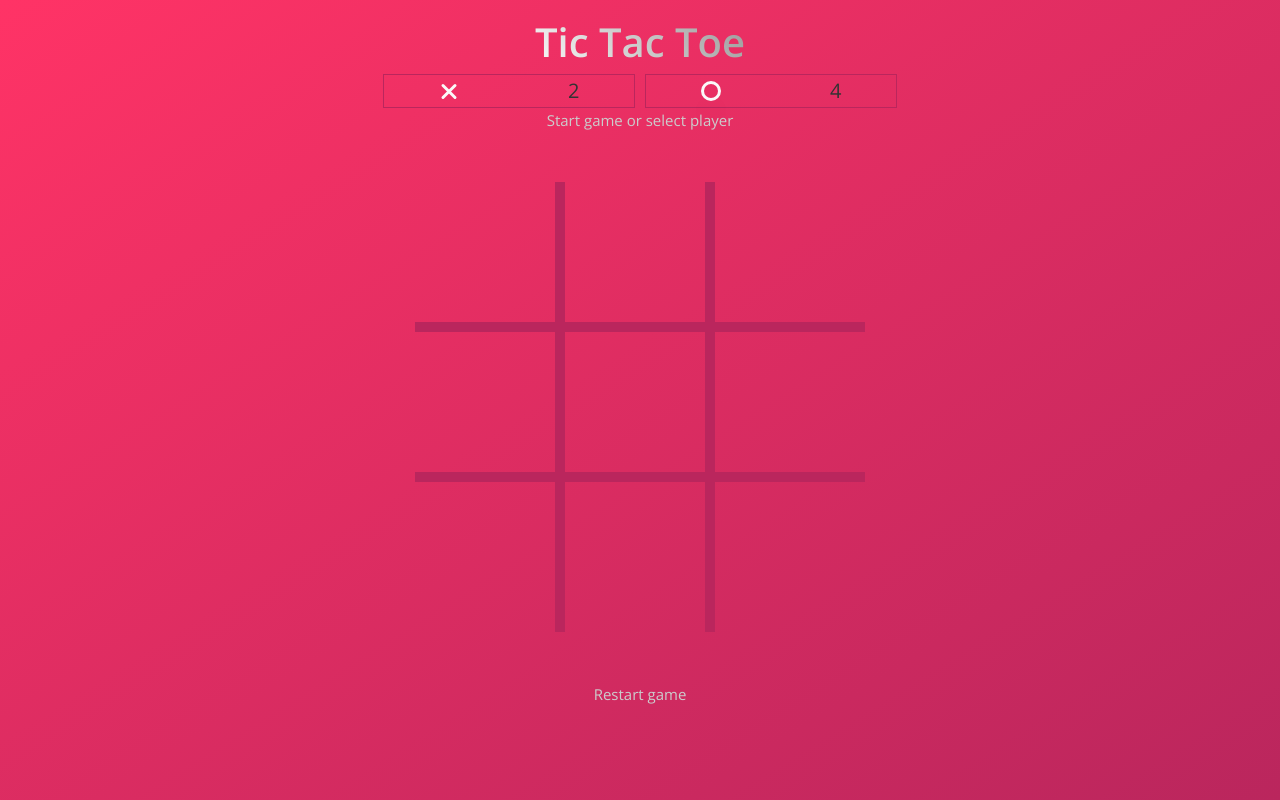
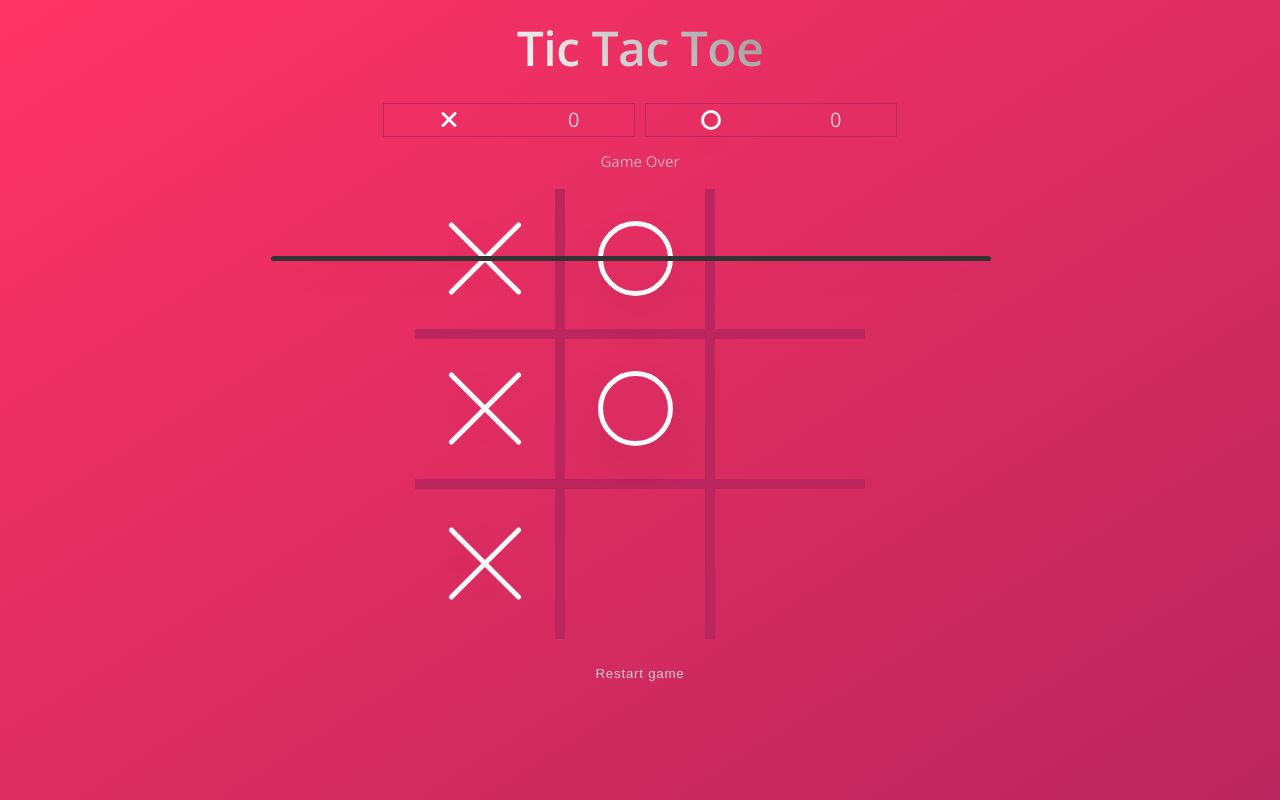
Before and after one commit to StefanoFrontini/tic-tac-toe, a React (Vite) app: page / in a window 1280 px wide. Built offline with nearby package versions, Linux system fonts and the light colour scheme.

Commit message:
win line

```diff
--- a/src/App.module.scss
+++ b/src/App.module.scss
@@ -1,19 +1,29 @@
 .container {
   padding: 1rem;
+}
+.main {
+  display: grid;
+  grid-template-areas: "overlay";
+  max-width: 45rem;
+  margin: 0 auto;
 }
 .board {
   display: grid;
   grid-template-columns: repeat(3, 1fr);
   width: 100%;
   max-width: 45rem;
-  margin: 5rem auto;
+  margin: 0 auto;
+  margin-bottom: 1.6rem;
+  grid-area: overlay;
 }
 .header {
   text-align: center;
+  margin-bottom: 1.6rem;
 }
 .title {
   display: inline;
-  font-size: 4rem;
+  font-size: 4.8rem;
+  letter-spacing: -0.5px;
   /* Fallback: Set a background color. */
   background-color: black;
 
@@ -41,15 +51,32 @@
   display: flex;
   justify-content: center;
   gap: 1rem;
+  margin-bottom: 1.2rem;
 }
 
-.info {
-  text-align: center;
-  font-size: 1.5rem;
-  color: var(--color-grey-light-4);
-}
 .restart {
   color: var(--color-grey-light-4);
   text-align: center;
-  font-size: 1.5rem;
+  font-size: 2rem;
 }
+
+.button {
+  border: transparent;
+  background-color: transparent;
+  color: inherit;
+  cursor: pointer;
+  letter-spacing: 0.75px;
+}
+
+.divider {
+  width: 160%;
+  height: 0.5rem;
+  background-color: var(--color-grey-dark-1);
+  box-shadow: var(--shadow-light);
+  border-radius: 5px;
+  grid-area: overlay;
+  // align-self: start;
+  // align-self: center;
+  transform: translateX(-20%); // rotate(90deg);
+  margin-top: 15%;
+}
--- a/src/App.tsx
+++ b/src/App.tsx
@@ -1,19 +1,20 @@
 import { useState } from "react";
-// import PlayerScore from "./components/PlayerScore";
 import styles from "./App.module.scss";
 import Cell from "./components/Cell";
 import Score from "./components/Score";
+import GameInfo from "./components/GameInfo";
 
-type Player = "X" | "O" | "empty";
+type cellState = "X" | "O" | "empty";
+type Player = "X" | "O";
 
-const initialState: Player[] = [
+const initialState: cellState[] = [
+  "X",
+  "O",
   "empty",
+  "X",
+  "O",
   "empty",
-  "empty",
-  "empty",
-  "empty",
-  "empty",
-  "empty",
+  "X",
   "empty",
   "empty",
 ];
@@ -25,7 +26,7 @@ interface Moves {
 }
 
 // player(s): function that returns whick player to move in state s
-function player(s: Player[]): Player {
+function player(s: cellState[]): Player {
   const moves = s.reduce((acc: Moves, item) => {
     if (item === "X") {
       if (!acc["X"]) {
@@ -56,7 +57,7 @@ function player(s: Player[]): Player {
 }
 
 // function actions(s): function that returns legal moves in state s
-function actions(s: Player[]): number[] {
+function actions(s: cellState[]): number[] {
   const actions = s.reduce((acc: number[], item, index) => {
     if (item === "empty") {
       acc.push(index);
@@ -66,15 +67,13 @@ function actions(s: Player[]): number[] {
   return actions;
 }
 
-// console.log("actions", actions(initialState));
-
 // function result(s,a): function that returns state after action a taken in state s
-function result(s: Player[], a: number): Player[] {
+function result(s: cellState[], a: number): cellState[] {
   const result = s.slice();
   result[a] = player(s);
   return result;
 }
-function resultPlayerMove(s: Player[], a: number): Player[] {
+function resultPlayerMove(s: cellState[], a: number): cellState[] {
   const result = s.slice();
   result[a] = "X";
   return result;
@@ -91,19 +90,12 @@ const WINNING_STRATEGIES = [
   [2, 4, 6],
 ];
 // function isGameBoardFull(s): checks if state s has no empty cells
-function isGameBoardFull(s: Player[]): boolean {
+function isGameBoardFull(s: cellState[]): boolean {
   return s.every((item) => item !== "empty");
 }
-// function winner(s,p): checks if player p has won in state s
-// function winner(s: Player[], p: Player): boolean {
-//   return WINNING_STRATEGIES.some((strategy) => {
-//     const [a, b, c] = strategy;
-//     return s[a] === p && s[b] === p && s[c] === p;
-//   });
-// }
 
 // function winner(s): checks if state s has a winner
-function isWinningState(s: Player[]): boolean {
+function isWinningState(s: cellState[]): boolean {
   return WINNING_STRATEGIES.some((strategy) => {
     const [a, b, c] = strategy;
     return (
@@ -112,18 +104,23 @@ function isWinningState(s: Player[]): boolean {
     );
   });
 }
+// function that returns the winning strategy
+function winningStrategy(s: cellState[]): number[] {
+  return WINNING_STRATEGIES.find((strategy) => {
+    const [a, b, c] = strategy;
+    return (
+      (s[a] === "X" && s[b] === "X" && s[c] === "X") ||
+      (s[a] === "O" && s[b] === "O" && s[c] === "O")
+    );
+  });
+}
 // function terminal(s): checks if state s is a terminal state
-function terminal(s: Player[]): boolean {
+function terminal(s: cellState[]): boolean {
   return isWinningState(s) || isGameBoardFull(s);
 }
 
-// console.log("terminal", terminal(initialState));
-// console.log("winner", winningState(initialState));
-// console.log("nextPlayer", player(initialState));
-// console.log("utility:", utility(initialState));
-
 // function utility(s): final numerical value for a terminal state s
-function utility(s: Player[]): number {
+function utility(s: cellState[]): number {
   if (isWinningState(s) && player(s) === "X") return -1;
   if (isWinningState(s) && player(s) === "O") return 1;
   return 0;
@@ -142,11 +139,17 @@ interface Move {
   action: number;
   value: number;
 }
+interface PlayerScore {
+  X: number;
+  O: number;
+}
+const initialScore = { X: 0, O: 0 };
 
 function App(): JSX.Element {
-  const [gameState, setGameState] = useState<string[]>(initialState);
+  const [gameState, setGameState] = useState<cellState[]>(initialState);
+  const [playerScore, setPlayerScore] = useState<PlayerScore>(initialScore);
 
-  function maxValue(s: Player[]): MinMaxValue {
+  function maxValue(s: cellState[]): MinMaxValue {
     if (terminal(s)) return { value: utility(s), results: [] };
     const v: MinMaxValue = { value: -Infinity, results: [] };
     for (const a of actions(s)) {
@@ -157,7 +160,7 @@ function App(): JSX.Element {
     return v;
   }
 
-  function minValue(s: Player[]): MinMaxValue {
+  function minValue(s: cellState[]): MinMaxValue {
     if (terminal(s)) return { value: utility(s), results: [] };
     const v: MinMaxValue = { value: Infinity, results: [] };
     for (const a of actions(s)) {
@@ -168,61 +171,53 @@ function App(): JSX.Element {
     return v;
   }
 
-  console.log("gameState", gameState);
-  // console.log("minValue", minValue(initialState));
-  // console.log("gameState", gameState);
-  // console.log("maxValue", maxValue(initialState));
-  // const bestValue = maxValue(initialState);
-  // console.log("bestValue", bestValue);
-  // const nextMove = bestValue.results.find((el) => el.value === bestValue.value);
-  // console.log("nextMove", nextMove);
-  // console.log("bestValue", bestValue);
-  // const nextMove = bestValue.results.find((el) => el.value === bestValue.value);
-  // console.log("nextMove", nextMove);
-  // const nextGameState = result(gameState, nextMove.action);
-  // console.log("nextGameState", nextGameState);
-  // setGameState(nextGameState);
-  // console.log("terminal", terminal(initialState));
-  // console.log("winner", isWinningState(initialState));
-  // console.log(isGameBoardFull(initialState));
-  // console.log("nextPlayer", player(initialState));
-  function computerMove(s: Player[]): void {
+  function computerMove(s: cellState[]): void {
     const bestValue = minValue(s);
     console.log("bestValue", bestValue);
     function getMove() {
       const bestMove = bestValue.results.find(
         (el) => el.value === bestValue.value
       );
-      // const secondBest = bestValue.results.find((el) => el.value === 1);
-      // console.log("bestMove", bestMove);
-      // if (bestMove.action === -1) return bestMove.action;
-      // if (!secondBest) return bestMove.action;
-      // return secondBest.action;
       return bestMove.action;
     }
     // const nextGameState = result(gameState, nextMove.action);
-    setGameState((prevState) => result(prevState, getMove()));
+    setGameState((prevState) => {
+      const nextState = result(prevState, getMove());
+      if (isWinningState(nextState)) {
+        const winningPlayer = player(nextState) === "X" ? "O" : "X";
+        updateScore(playerScore, winningPlayer);
       }
-  function updateGameState(s: Player[]): void {
+      return nextState;
+    });
+  }
+  function updateGameState(s: cellState[]): void {
     setGameState(s);
   }
+  function handleRestart(): void {
+    setGameState(initialState);
+  }
+  function updateScore(score: PlayerScore, winningPlayer: Player): void {
+    const newScore = { ...score, [winningPlayer]: score[winningPlayer] + 1 };
+    setPlayerScore(newScore);
+  }
+  console.log(winningStrategy(initialState));
   return (
     <div className={styles.container}>
       <header className={styles.header}>
         <h1 className={styles.title}>Tic Tac Toe</h1>
       </header>
       <section className={styles.scores}>
-        <Score player="X" score={2} />
-        <Score player="O" score={4} />
+        <Score player="X" score={playerScore.X} />
+        <Score player="O" score={playerScore.O} />
       </section>
-      <section className={styles.info}>
-        <p>Start game or select player</p>
-      </section>
-      <main className={styles.board}>
+      <GameInfo player={player(gameState)} isTerminal={terminal(gameState)} />
+      <div className={styles.main}>
+        <div className={styles.board}>
           {gameState.map((el, index) => {
             return (
               <Cell
-              player={el}
+                player={player}
+                icon={el}
                 key={index}
                 i={index}
                 gameState={gameState}
@@ -230,12 +225,19 @@ function App(): JSX.Element {
                 updateGameState={updateGameState}
                 result={result}
                 computerMove={computerMove}
+                isWinningState={isWinningState}
+                updateScore={updateScore}
+                playerScore={playerScore}
               />
             );
           })}
-      </main>
+        </div>
+        <div className={styles.divider}></div>
+      </div>
       <section className={styles.restart}>
-        <p>Restart game</p>
+        <button className={styles.button} onClick={handleRestart}>
+          Restart game
+        </button>
       </section>
     </div>
   );
--- a/src/components/Cell.tsx
+++ b/src/components/Cell.tsx
@@ -1,27 +1,43 @@
 import CircleIcon from "./CircleIcon";
 import CrossIcon from "./CrossIcon";
 import styles from "./Cell.module.scss";
+type Player = "X" | "O";
+type cellState = "X" | "O" | "empty";
 interface CellProps {
-  player: string;
+  icon: string;
   i: number;
+  player: (s: cellState[]) => Player;
 }
 function Cell({
-  player,
+  icon,
   i,
   gameState,
   updateGameState,
-  resultPlayerMove,
   result,
   computerMove,
+  isWinningState,
+  updateScore,
+  playerScore,
+  player,
 }: CellProps): JSX.Element {
-  const empty = player === "empty" && <div className={styles.empty}></div>;
-  const X = player === "X" && <CrossIcon />;
-  const Y = player === "O" && <CircleIcon />;
+  const empty = icon === "empty" && <div className={styles.empty}></div>;
+  const X = icon === "X" && <CrossIcon />;
+  const Y = icon === "O" && <CircleIcon />;
 
   function handleClick(): void {
-    const nextMove = result(gameState, i);
-    updateGameState(nextMove);
-    setTimeout(() => computerMove(nextMove), 1000);
+    const nextState = result(gameState, i);
+    updateGameState(() => {
+      // const nextState = result(prevState, i);
+      if (isWinningState(nextState)) {
+        const winningPlayer = player(nextState) === "X" ? "O" : "X";
+        updateScore(playerScore, winningPlayer);
+      }
+      return nextState;
+    });
+    // updateGameState(nextMove);
+    if (!isWinningState(nextState)) {
+      setTimeout(() => computerMove(nextMove), 1000);
+    }
   }
 
   return (
--- /dev/null
+++ b/src/components/GameInfo.module.scss
@@ -0,0 +1,11 @@
+.info {
+  text-align: center;
+  font-size: 1.5rem;
+  color: var(--color-grey-light-4);
+  display: flex;
+  justify-content: center;
+  align-items: center;
+  gap: 1rem;
+  margin-bottom: 1.6rem;
+  opacity: 0.8;
+}
--- /dev/null
+++ b/src/components/GameInfo.tsx
@@ -0,0 +1,20 @@
+import styles from "./GameInfo.module.scss";
+import CircleIcon from "./CircleIcon";
+import CrossIcon from "./CrossIcon";
+interface GameInfoProps {
+  player: string;
+  isTerminal: boolean;
+}
+function GameInfo({ player, isTerminal }: GameInfoProps): JSX.Element {
+  const icon =
+    player === "X" ? <CrossIcon small={true} /> : <CircleIcon small={true} />;
+  console.log("isTerminal", isTerminal);
+  return (
+    <section className={styles.info}>
+      {!isTerminal && icon}
+      <div>{isTerminal ? "Game Over" : "Turn"}</div>
+    </section>
+  );
+}
+
+export default GameInfo;
--- a/src/components/Score.module.css
+++ b/src/components/Score.module.css
@@ -8,5 +8,5 @@
 }
 .wins {
   font-size: 2rem;
-  color: var(--color-grey-dark-1);
+  color: var(--color-grey-light-4);
 }
```
Also changed, not shown: src/index.scss (+17 -0 lines). Lines whose indentation alone changed are shown as unchanged.
